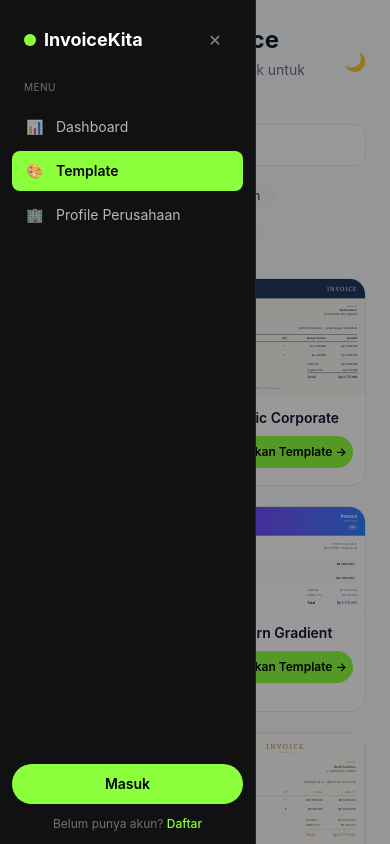
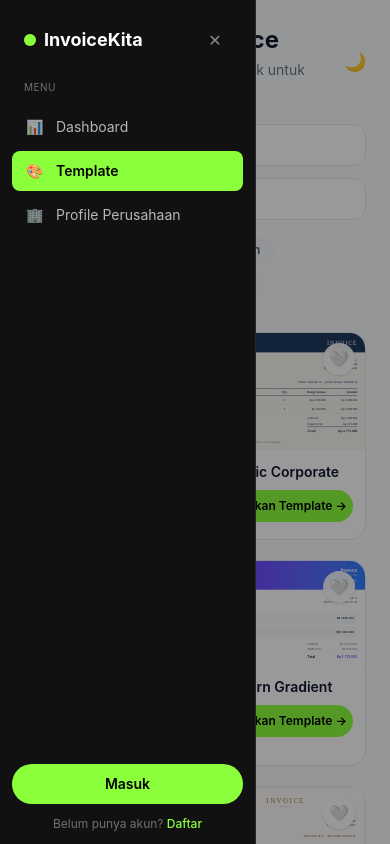
Before and after one commit to adammaulanaa445/Project-Invoice, a SvelteKit app in the folder invoice-app/: page /templates in a window 390 px wide. Shown: the top 844 px of the page. Built offline with nearby package versions, Linux system fonts and the light colour scheme; no server answers.

Commit message:
menambahkan fitur favorit

```diff
--- a/invoice-app/src/routes/templates/+page.svelte
+++ b/invoice-app/src/routes/templates/+page.svelte
@@ -2,6 +2,7 @@
   import { goto } from '$app/navigation';
   import { theme } from '$lib/theme.svelte.js';
   import { lang } from '$lib/lang.svelte.js';
+  import { onMount } from 'svelte';
 
   import AppSidebar from '$lib/components/AppSidebar.svelte';
   import TemplatePreview from '$lib/components/TemplatePreview.svelte';
@@ -51,7 +52,7 @@
 
 
   // =========================
-  // DATA TEMPLATE (tidak diubah dari sebelumnya, termasuk field category)
+  // DATA TEMPLATE (tidak diubah)
   // =========================
 
   const templates = [
@@ -110,7 +111,7 @@
 
 
   // =========================
-  // MENU UNTUK AppSidebar (khusus halaman ini)
+  // MENU UNTUK AppSidebar (tidak diubah)
   // =========================
 
   const dashboardMenuItems = [
@@ -121,10 +122,51 @@
 
 
   // =========================
-  // BARU: state buka/tutup sidebar
+  // state buka/tutup sidebar (tidak diubah)
   // =========================
 
   let sidebarOpen = $state(true);
+
+
+  // =========================
+  // BARU: TEMPLATE FAVORIT
+  // Disimpan di localStorage browser (key: 'invoicekita_favorite_templates'),
+  // TIDAK lewat API / database sama sekali.
+  // =========================
+
+  const FAVORITES_KEY = 'invoicekita_favorite_templates';
+
+  let favorites = $state([]);
+  let showFavoritesOnly = $state(false);
+
+  onMount(() => {
+    try {
+      const stored = localStorage.getItem(FAVORITES_KEY);
+      favorites = stored ? JSON.parse(stored) : [];
+    } catch (err) {
+      favorites = [];
+    }
+  });
+
+  function saveFavorites() {
+    try {
+      localStorage.setItem(FAVORITES_KEY, JSON.stringify(favorites));
+    } catch (err) {
+      // localStorage penuh / private mode -> abaikan, tidak fatal
+    }
+  }
+
+  function toggleFavorite(index, event) {
+    event.stopPropagation();
+
+    if (favorites.includes(index)) {
+      favorites = favorites.filter((i) => i !== index);
+    } else {
+      favorites = [...favorites, index];
+    }
+
+    saveFavorites();
+  }
 
 
   // =========================
@@ -140,6 +182,7 @@
     templates
       .map((t, i) => ({ ...t, index: i }))
       .filter((t) => activeCategory === 'Semua' || t.category === activeCategory)
+      .filter((t) => !showFavoritesOnly || favorites.includes(t.index))
       .filter((t) => lang.t(t.nameKey).toLowerCase().includes(searchQuery.toLowerCase()))
   );
 </script>
@@ -154,7 +197,6 @@
     onClose={() => sidebarOpen = false}
   />
 
-  <!-- MAIN CONTENT: jarak kiri (pl-64) cuma dipasang kalau sidebar sedang terbuka DAN layar besar -->
   <div class={sidebarOpen ? 'lg:pl-64' : ''}>
 
     <div class="p-6 md:p-10">
@@ -162,7 +204,6 @@
       <div class="flex items-center justify-between mb-6">
         <div class="flex items-center gap-3">
 
-          <!-- TOMBOL BUKA SIDEBAR (cuma tampil kalau sidebar sedang tertutup) -->
           {#if !sidebarOpen}
             <button
               type="button"
@@ -190,8 +231,10 @@
         </button>
       </div>
 
-      <!-- SEARCH -->
-      <div class="relative mb-4 max-w-md">
+      <!-- SEARCH + TOMBOL FAVORIT -->
+      <div class="flex flex-col sm:flex-row gap-3 mb-4">
+
+        <div class="relative max-w-md flex-1">
           <span class="absolute left-4 top-1/2 -translate-y-1/2 opacity-40 text-sm">🔍</span>
           <input
             type="text"
@@ -200,6 +243,29 @@
             class="w-full pl-10 pr-4 py-2.5 rounded-xl border border-slate-200 dark:border-white/10 bg-white dark:bg-[#111] text-sm focus:outline-none focus:ring-2 transition"
             style="--tw-ring-color:#8CFF3D"
           />
+        </div>
+
+        <!-- TOGGLE: tampilkan favorit saja -->
+        <button
+          type="button"
+          onclick={() => showFavoritesOnly = !showFavoritesOnly}
+          class="flex items-center justify-center gap-2 px-4 py-2.5 rounded-xl text-sm font-semibold border transition shrink-0
+            {showFavoritesOnly
+              ? 'border-transparent text-black'
+              : 'border-slate-200 dark:border-white/10 bg-white dark:bg-[#111] text-slate-600 dark:text-white/70 hover:bg-slate-50 dark:hover:bg-white/5'}"
+          style={showFavoritesOnly ? 'background:#8CFF3D' : ''}
+        >
+          <span>{showFavoritesOnly ? '❤️' : '🤍'}</span>
+          Favorit
+          {#if favorites.length > 0}
+            <span
+              class="text-[10px] font-bold rounded-full px-1.5 py-0.5 {showFavoritesOnly ? 'bg-black/20 text-black' : 'bg-slate-100 dark:bg-white/10'}"
+            >
+              {favorites.length}
+            </span>
+          {/if}
+        </button>
+
       </div>
 
       <!-- CATEGORY FILTER -->
@@ -220,7 +286,7 @@
 
         {#each filteredTemplates as t (t.index)}
 
-          <div class="rounded-2xl overflow-hidden bg-white dark:bg-[#111] border border-slate-200 dark:border-white/10 hover:border-[#8CFF3D] transition duration-300">
+          <div class="group relative rounded-2xl overflow-hidden bg-white dark:bg-[#111] border border-slate-200 dark:border-white/10 hover:border-[#8CFF3D] transition duration-300">
 
             <div class="relative bg-slate-50 dark:bg-[#0d0d0d]">
 
@@ -230,6 +296,16 @@
               >
                 {String(t.index + 1).padStart(2, '0')}
               </span>
+
+              <!-- TOMBOL FAVORIT (hati) -->
+              <button
+                type="button"
+                onclick={(e) => toggleFavorite(t.index, e)}
+                aria-label={favorites.includes(t.index) ? 'Hapus dari favorit' : 'Tambahkan ke favorit'}
+                class="absolute top-2.5 right-2.5 z-10 w-8 h-8 flex items-center justify-center rounded-full bg-white/90 dark:bg-black/60 backdrop-blur hover:scale-110 transition text-base shadow-sm"
+              >
+                {favorites.includes(t.index) ? '❤️' : '🤍'}
+              </button>
 
               <TemplatePreview component={t.component} />
 
@@ -257,7 +333,13 @@
 
       </div>
 
-      {#if filteredTemplates.length === 0}
+      {#if filteredTemplates.length === 0 && showFavoritesOnly}
+        <div class="text-center py-16">
+          <p class="text-3xl mb-2">🤍</p>
+          <p class="opacity-60 text-sm">Belum ada template favorit.</p>
+          <p class="opacity-40 text-xs mt-1">Klik ikon hati di pojok template untuk menyimpannya di sini.</p>
+        </div>
+      {:else if filteredTemplates.length === 0}
         <p class="text-center opacity-50 text-sm py-16">Template tidak ditemukan.</p>
       {/if}
 
```
Lines whose indentation alone changed are shown as unchanged.
